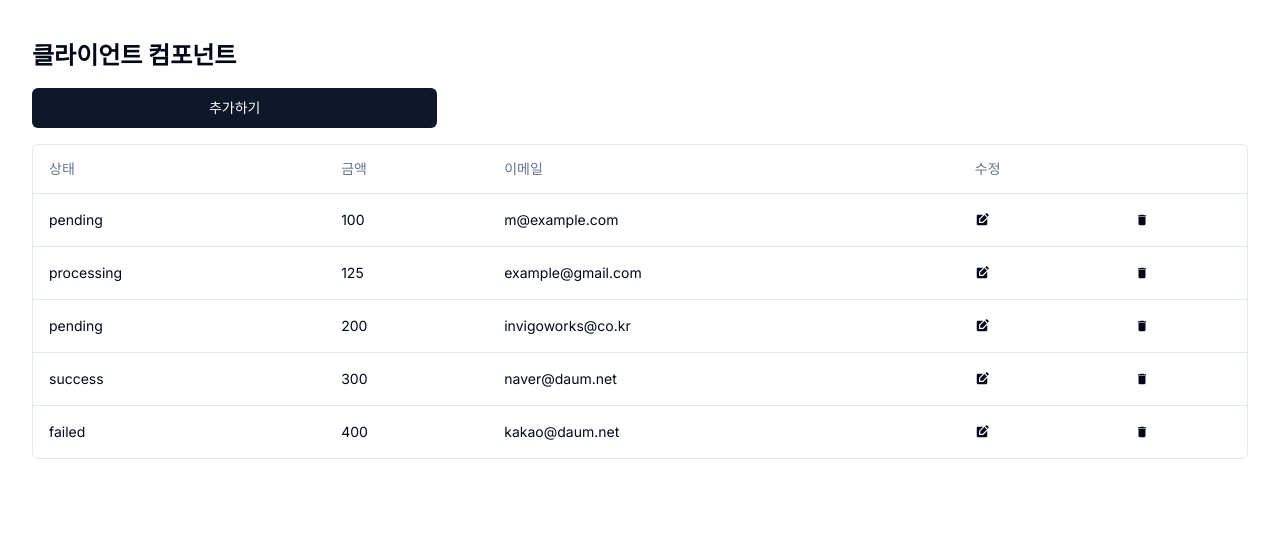
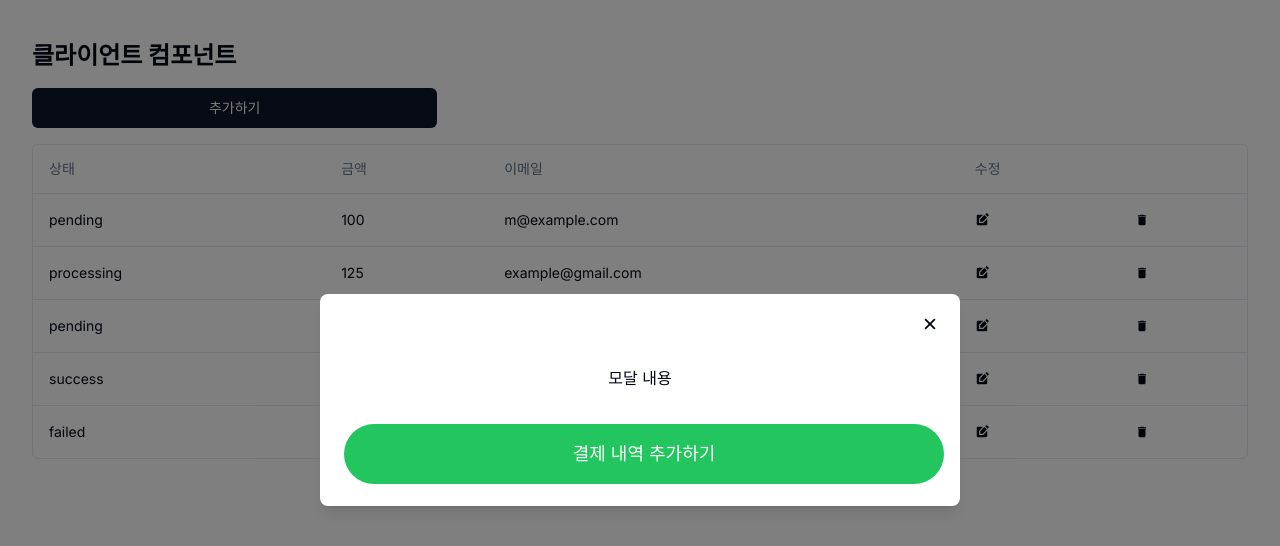
Before and after one commit to Kidongg/nextjs-crud, a Next.js app: page / in a window 1280 px wide. Both pictures are taken after a click on the button "추가하기". Shown: the top 546 px of the page. Built offline with nearby package versions, Linux system fonts and the light colour scheme; data requests are answered from the project's data file.

Commit message:
결제 정보 추가 모달 퍼블리싱

```diff
--- /dev/null
+++ b/app/components/modal/PaymentAddModal.tsx
@@ -0,0 +1,37 @@
+import useModal from "@/app/hooks/useModal";
+import { IoClose } from "react-icons/io5";
+
+const PaymentAddModal = () => {
+  const { setIsAddPaymentsModal } = useModal();
+
+  return (
+    <div
+      className={
+        "fixed top-0 left-0 w-full h-full bg-black bg-opacity-50 flex justify-center items-center z-50"
+      }
+    >
+      <div
+        className={
+          "bg-white p-5 rounded-lg shadow-lg overflow-y-auto flex flex-col gap-8 w-1/2 max-h-4/5 z-60 overflow-x-hidden"
+        }
+      >
+        <div
+          className="flex justify-end cursor-pointer"
+          onClick={() => {
+            setIsAddPaymentsModal(false);
+          }}
+        >
+          <IoClose size={20} />
+        </div>
+        <div className={"flex flex-col justify-center items-center gap-5"}>
+          모달 내용
+        </div>
+        <div className="bg-green-500 border-none text-white px-8 py-4 text-center no-underline inline-block text-lg mx-1 my-0.5 cursor-pointer rounded-full w-full">
+          결제 내역 추가하기
+        </div>
+      </div>
+    </div>
+  );
+};
+
+export default PaymentAddModal;
--- /dev/null
+++ b/app/hooks/useModal.tsx
@@ -0,0 +1,10 @@
+import { useContext } from "react";
+import Context from "../providers/Context";
+
+const useModal = () => {
+  const { isAddPaymentsModal, setIsAddPaymentsModal } = useContext(Context);
+
+  return { isAddPaymentsModal, setIsAddPaymentsModal };
+};
+
+export default useModal;
--- a/app/layout.tsx
+++ b/app/layout.tsx
@@ -1,6 +1,7 @@
 import type { Metadata } from "next";
 import { Inter } from "next/font/google";
 import "./globals.css";
+import Provider from "./providers/Providers";
 
 const inter = Inter({ subsets: ["latin"] });
 
@@ -16,7 +17,9 @@ export default function RootLayout({
 }>) {
   return (
     <html lang="en">
-      <body className={inter.className}>{children}</body>
+      <body className={inter.className}>
+        <Provider>{children}</Provider>
+      </body>
     </html>
   );
 }
--- a/app/page.tsx
+++ b/app/page.tsx
@@ -4,6 +4,8 @@ import DataTable from "@/app/components/table/DataTable";
 import { paymentColumns } from "@/app/components/table/columns";
 import { useEffect, useState } from "react";
 import { Button } from "./components/ui/button";
+import PaymentAddModal from "./components/modal/PaymentAddModal";
+import useModal from "./hooks/useModal";
 
 // API 조회 함수
 const getPayments = async () => {
@@ -29,7 +31,8 @@ const getPayments = async () => {
 // API 삭제 함수
 
 const Page = () => {
-  const [payments, setPayments] = useState([]);
+  const [payments, setPayments] = useState([]); // 결제 정보 상태
+  const { isAddPaymentsModal, setIsAddPaymentsModal } = useModal(); // 모달 상태
 
   // 데이터 패칭 함수 실행
   useEffect(() => {
@@ -46,10 +49,20 @@ const Page = () => {
   //! 데스트를 위한 UI 작업중
 
   return (
-    <div className="container mx-auto py-10 flex flex-col gap-4">
-      <h1 className="text-2xl font-bold">클라이언트 컴포넌트</h1>
-      <Button className="w-1/3">추가하기</Button>
-      <DataTable data={payments} columns={paymentColumns} />
+    <div>
+      <div className="container mx-auto py-10 flex flex-col gap-4">
+        <h1 className="text-2xl font-bold">클라이언트 컴포넌트</h1>
+        <Button
+          className="w-1/3"
+          onClick={() => {
+            setIsAddPaymentsModal(true);
+          }}
+        >
+          추가하기
+        </Button>
+        <DataTable data={payments} columns={paymentColumns} />
+      </div>
+      {isAddPaymentsModal && <PaymentAddModal />}
     </div>
   );
 };
--- /dev/null
+++ b/app/providers/Context.tsx
@@ -0,0 +1,5 @@
+import { createContext } from "react";
+
+const Context = createContext<any>({});
+
+export default Context;
--- /dev/null
+++ b/app/providers/Providers.tsx
@@ -0,0 +1,16 @@
+"use client";
+
+import { useState } from "react";
+import Context from "./Context";
+
+const Provider = ({ children }: { children: React.ReactNode }) => {
+  const [isAddPaymentsModal, setIsAddPaymentsModal] = useState(false); // 결제 정보를 추가하는 모달 상태
+
+  return (
+    <Context.Provider value={{ isAddPaymentsModal, setIsAddPaymentsModal }}>
+      {children}
+    </Context.Provider>
+  );
+};
+
+export default Provider;
```
